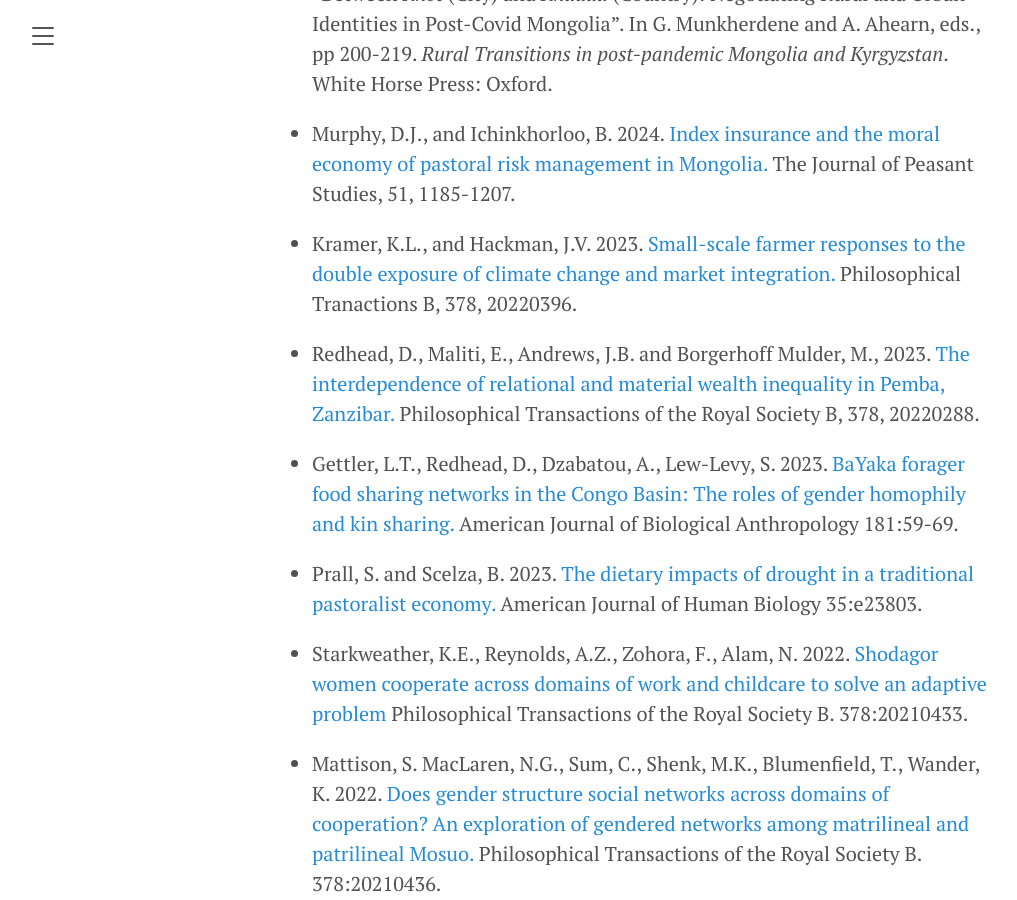
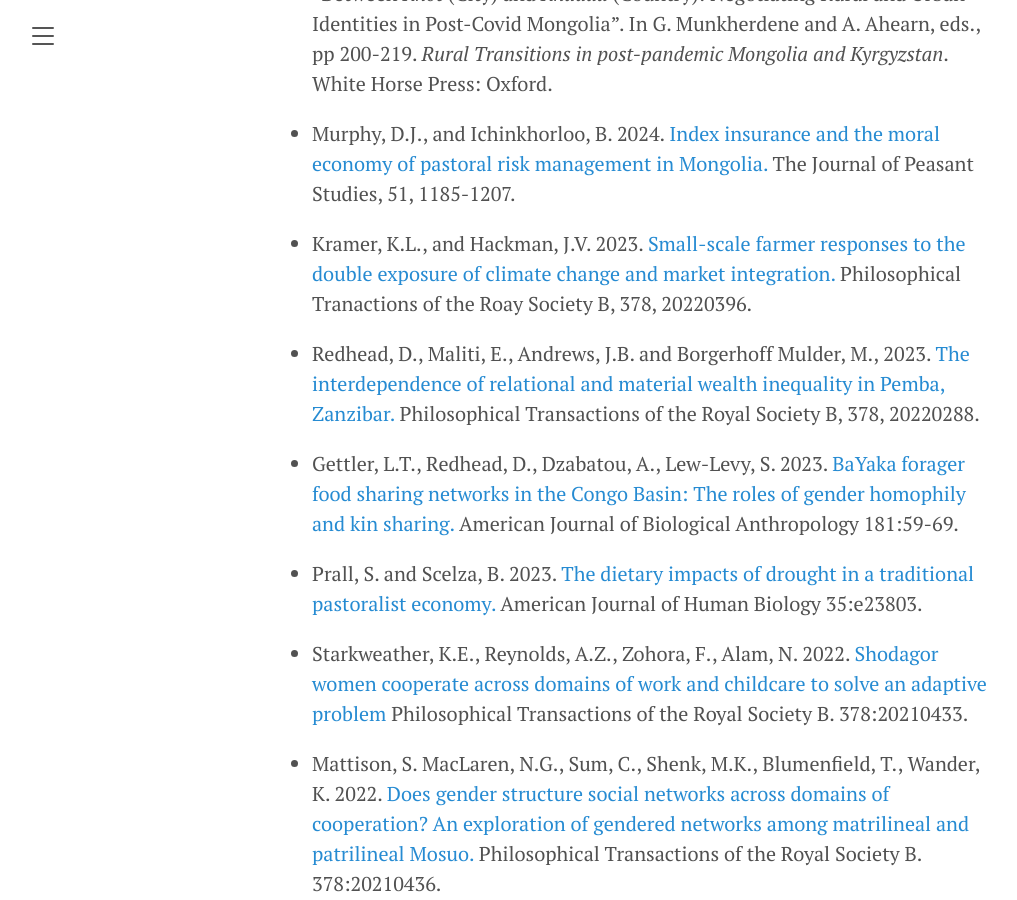
Before and after one commit to endowproject/endowproject.github.io, a Jekyll site: the page built from publications.md, in a window 1280 px wide and 900 px high, scrolled down 403 px. Shown: the whole window, without its empty margins (8-1025 px from the left). Built offline with Jekyll 4.4.1, drawn with Linux system fonts in a browser that asks for light colours.

Commit message:
Update publications.md
Updated to fuller title of Phil Trans

```diff
--- a/publications.md
+++ b/publications.md
@@ -10,7 +10,7 @@ In addition to our planned cross-cultural comparisons, ENDOW team members are dr
 
 - Murphy, D.J., and Ichinkhorloo, B. 2024. [Index insurance and the moral economy of pastoral risk management in Mongolia.](https://www.tandfonline.com/doi/full/10.1080/03066150.2023.2284972) The Journal of Peasant Studies, 51, 1185-1207.
 
-- Kramer, K.L., and Hackman, J.V. 2023. [Small-scale farmer responses to the double exposure of climate change and market integration.](https://royalsocietypublishing.org/rstb/article/378/1889/20220396/109344) Philosophical Tranactions B, 378, 20220396.
+- Kramer, K.L., and Hackman, J.V. 2023. [Small-scale farmer responses to the double exposure of climate change and market integration.](https://royalsocietypublishing.org/rstb/article/378/1889/20220396/109344) Philosophical Tranactions of the Roay Society B, 378, 20220396.
 
 - Redhead, D., Maliti, E., Andrews, J.B. and Borgerhoff Mulder, M., 2023. [The interdependence of relational and material wealth inequality in Pemba, Zanzibar.](https://royalsocietypublishing.org/doi/full/10.1098/rstb.2022.0288) Philosophical Transactions of the Royal Society B, 378, 20220288.
 
```
